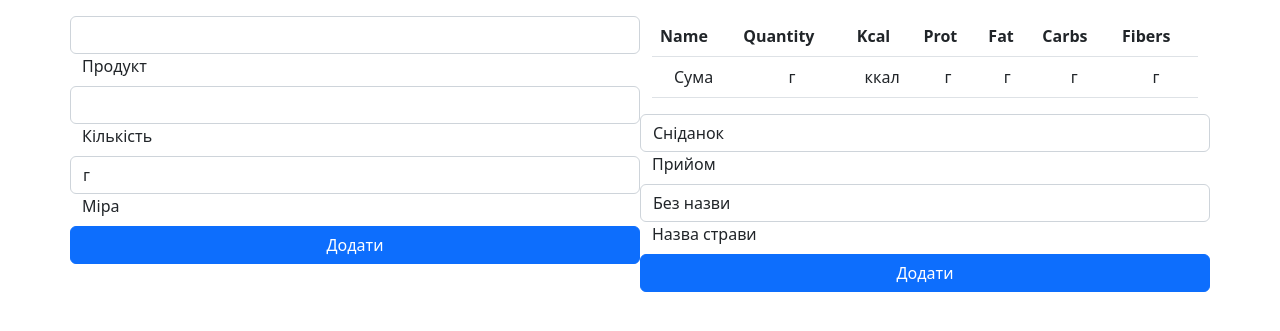
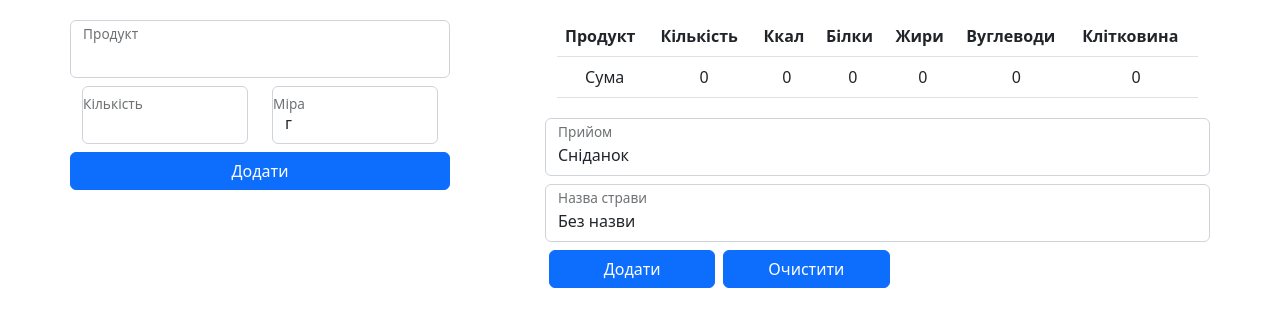
Before and after one commit to qnazar/Q24---food-manager, a Flask app: page /meal in a window 1280 px wide. Shown: the part 56-387 px from the top of the page. Run offline with Flask 2, Linux system fonts and the light colour scheme; the visitor is signed in with stand-in values (Sample User, id 1); data comes from the database, SQL or seed files in the repository; data that the repository does not hold is empty; some libraries are stand-ins or nearby versions.

Commit message:
meal composing of users stock

```diff
--- a/app.py
+++ b/app.py
@@ -479,53 +479,53 @@ def add_recipe():
                            all_products=all_products, all_recipes=all_recipes)
 
 
-products = {}
-results = {'weight': 0, 'kcal': 0, 'proteins': 0, 'fats': 0, 'carbs': 0, 'fibers': 0}
+products: dict = {}
+results: dict = {'weight': 0, 'kcal': 0, 'proteins': 0, 'fats': 0, 'carbs': 0, 'fibers': 0}
 
 
 @app.route('/meal', methods=['GET', 'POST'])
 def meal():
     global products, results
-    all_products = Product.query.all()
+    all_products = Stock.query.filter_by(user_id=current_user.id).all()
     product_form = ProductsForMealForm()
     meal_form = AddMealForm()
     if product_form.validate_on_submit() and product_form.add.data:
+        product = Product.query.filter_by(name=product_form.product.data).first()
+        s = Stock.query.filter_by(product_id=product.id, user_id=current_user.id).first()
+        if product_form.quantity.data > s.quantity:
+            flash('нема стільки продукту')
+        else:
+            for key, value in results.items():
+                if key == 'weight':
+                    products[product] = {key: (product_form.quantity.data, product_form.measure.data)}
+                    weight = measure_converter(product_form.quantity.data, product_form.measure.data)
+                    results[key] += weight
+                    continue
+                results[key] += round(getattr(product, key) * weight / 100, 1)
+                products[product].update([(key, round(getattr(product, key) * weight / 100, 1))])
 
-        product = Product.query.filter_by(name=product_form.product.data).first()
-        products[product] = [product_form.quantity.data, product_form.measure.data]
-
-        quant = 1 if product_form.measure.data in {'г', 'мл'} else 1000
-        if product_form.measure.data == 'шт':
-            quant = 60
-        results[0] += product_form.quantity.data * quant
-
-        kcal = round(product.kcal * product_form.quantity.data * quant // 100)
-        products[product].append(kcal)
-        results[1] += kcal
-        protein = round(product.proteins * product_form.quantity.data * quant / 100, 1)
-        products[product].append(protein)
-        results[2] += protein
-        fat = round(product.fats * product_form.quantity.data * quant / 100, 1)
-        products[product].append(fat)
-        results[3] += fat
-        carbs = round(product.carbs * product_form.quantity.data * quant / 100, 1)
-        products[product].append(carbs)
-        results[4] += carbs
-        fibers = round(product.fibers * product_form.quantity.data * quant / 100, 1)
-        products[product].append(fibers)
-        results[5] += fibers
+    if meal_form.validate_on_submit() and meal_form.clear.data:
+        products = {}
+        results = {'weight': 0, 'kcal': 0, 'proteins': 0, 'fats': 0, 'carbs': 0, 'fibers': 0}
 
     if meal_form.validate_on_submit() and meal_form.submit.data:
-        new_meal = Meal(name=meal_form.name.data,
-                        type=meal_form.meal.data,
-                        weight=results[0], kcal=results[1], protein=results[2],
-                        fat=results[3], carbs=results[4], fibers=results[5],
-                        user_id=current_user.id)
+        new_meal = Meal(name=meal_form.name.data, type=meal_form.meal.data, user_id=current_user.id,
+                        weight=results['weight'], kcal=results['kcal'], protein=results['proteins'],
+                        fat=results['fats'], carbs=results['carbs'], fibers=results['fibers'])
+
+        for product, values in products.items():
+            s: Stock = Stock.query.filter_by(product_id=product.id, user_id=current_user.id).first()
+            price_per_unit = s.price / s.quantity
+            s.quantity -= values['weight'][0]
+            s.status = 'у вжитку' if s.quantity > 0 else 'fully-used'
+            s.price = round(s.quantity * price_per_unit, 2)
+
         db.session.add(new_meal)
         db.session.commit()
         flash("Страву додано")
+
         products = {}
-        results = [0, 0, 0, 0, 0, 0]
+        results = {'weight': 0, 'kcal': 0, 'proteins': 0, 'fats': 0, 'carbs': 0, 'fibers': 0}
         return render_template('meal.html', products_form=product_form, results=results,
                                meal_form=meal_form, products=products, all_products=all_products)
     return render_template('meal.html', products_form=product_form, results=results,
@@ -561,7 +561,7 @@ def meal_nutrition_calculator():
             results[key] += round(getattr(product, key) * weight / 100, 1)
             products[product].update([(key, round(getattr(product, key) * weight / 100, 1))])
 
-    if meal_form.validate_on_submit() and meal_form.submit.data:
+    if meal_form.validate_on_submit() and meal_form.clear.data:
         products = {}
         results = {'weight': 0, 'kcal': 0, 'proteins': 0, 'fats': 0, 'carbs': 0, 'fibers': 0}
 
--- a/forms.py
+++ b/forms.py
@@ -120,3 +120,4 @@ class AddMealForm(FlaskForm):
                                           ('Вечеря', 'Вечеря'), ('Перекус', 'Перекус')])
     name = StringField('Назва страви', default='Без назви')
     submit = SubmitField('Додати')
+    clear = SubmitField('Очистити')
--- a/templates/meal.html
+++ b/templates/meal.html
@@ -10,77 +10,83 @@
 
 {% block content %}
 <div class="container py-3">
-    <div class="row row-cols-md-2">
-        <div class="col">
+    <div class="row">
+        <div class="col-4">
             <form method="post" class="form-floating">
                 {{ products_form.csrf_token }}
-                <div class="row">
+                <div class="row form-floating py-1">
                     {{ products_form.product(class='form-control') }}
                     {{ products_form.product.label(class='form-label') }}
                 </div>
-                <div class="row">
-                    {{ products_form.quantity(class='form-control') }}
-                    {{ products_form.quantity.label(class='form-label') }}
+                <div class="row form-floating py-1">
+                    <div class="col form-floating">
+                        {{ products_form.quantity(class='form-control') }}
+                        {{ products_form.quantity.label(class='form-label') }}
+                    </div>
+                    <div class="col form-floating">
+                        {{ products_form.measure(class='form-control') }}
+                        {{ products_form.measure.label(class='form-label') }}
+                    </div>
                 </div>
-                <div class="row">
-                    {{ products_form.measure(class='form-control') }}
-                    {{ products_form.measure.label(class='form-label') }}
-                </div>
-                <div class="row">
+
+                <div class="row form-floating py-1">
                     {{ products_form.add(class='btn btn-primary') }}
                 </div>
             </form>
         </div>
-        <div class="col">
+
+        <div class="col-1"></div>
+
+        <div class="col-7">
             <table class="table">
                 <thead>
                 <tr>
-                    <th>Name</th>
-                    <th>Quantity</th>
-                    <th>Kcal</th>
-                    <th>Prot</th>
-                    <th>Fat</th>
-                    <th>Carbs</th>
-                    <th>Fibers</th>
+                    <th>Продукт</th>
+                    <th>Кількість</th>
+                    <th>Ккал</th>
+                    <th>Білки</th>
+                    <th>Жири</th>
+                    <th>Вуглеводи</th>
+                    <th>Клітковина</th>
                 </tr>
                 </thead>
                 <tbody>
-                {% for product, quantity in products.items() %}
+                {% for product, values in products.items() %}
                 <tr>
                     <td>{{ product.name }}</td>
-                    <td>{{ quantity[0] }} {{ quantity[1] }}</td>
-                    <td>{{ quantity[2] }}</td>
-                    <td>{{ quantity[3] }}</td>
-                    <td>{{ quantity[4] }}</td>
-                    <td>{{ quantity[5] }}</td>
-                    <td>{{ quantity[6] }}</td>
+                    {% for value in values.values() %}
+                        {% if value is iterable %}
+                            <td>{{ value[0] }} {{ value[1] }}</td>
+
+                        {% else %}
+                    <td>{{ value }}</td>
+                        {% endif %}
+                    {% endfor %}
                 </tr>
                 {% endfor %}
                 </tbody>
                 <tfoot>
                     <tr>
                         <td>Сума</td>
-                        <td>{{ results[0] }} г</td>
-                        <td>{{ results[1] }} ккал</td>
-                        <td>{{ results[2] }} г</td>
-                        <td>{{ results[3] }} г</td>
-                        <td>{{ results[4] }} г</td>
-                        <td>{{ results[5] }} г</td>
+                        {% for result in results.values() %}
+                        <td>{{ result|round(1) }}</td>
+                        {% endfor %}
                     </tr>
                 </tfoot>
             </table>
             <form method="post" class="form-floating">
                 {{ meal_form.csrf_token }}
-                <div class="row">
+                <div class="row form-floating py-1">
                     {{ meal_form.meal(class='form-control') }}
                     {{ meal_form.meal.label(class='form-label') }}
                 </div>
-                <div class="row">
+                <div class="row form-floating py-1">
                     {{ meal_form.name(class='form-control') }}
                     {{ meal_form.name.label(class='form-label') }}
                 </div>
-                <div class="row">
-                    {{ meal_form.submit(class='btn btn-primary') }}
+                <div class="row py-1">
+                    {{ meal_form.submit(class='btn btn-primary w-25 mx-1') }}
+                    {{ meal_form.clear(class='btn btn-primary w-25 mx-1') }}
                 </div>
             </form>
         </div>
@@ -93,7 +99,7 @@
     $( function() {
     var availableProds = [
         {% for product in all_products %}
-            "{{product}}",
+            "{{product.product}}",
         {% endfor %}
     ];
     $( "#product" ).autocomplete({
--- a/templates/meal_nutrition_calculator.html
+++ b/templates/meal_nutrition_calculator.html
@@ -79,8 +79,11 @@
                     {{ meal_form.name(class='form-control') }}
                     {{ meal_form.name.label(class='form-label') }}
                 </div>
+                <div class="row visually-hidden">
+                    {{ meal_form.submit(class='btn btn-primary w-25', value='Очистити') }}
+                </div>
                 <div class="row">
-                    {{ meal_form.submit(class='btn btn-primary w-25', value='Очистити') }}
+                    {{ meal_form.clear(class='btn btn-primary') }}
                 </div>
             </form>
         </div>
```
